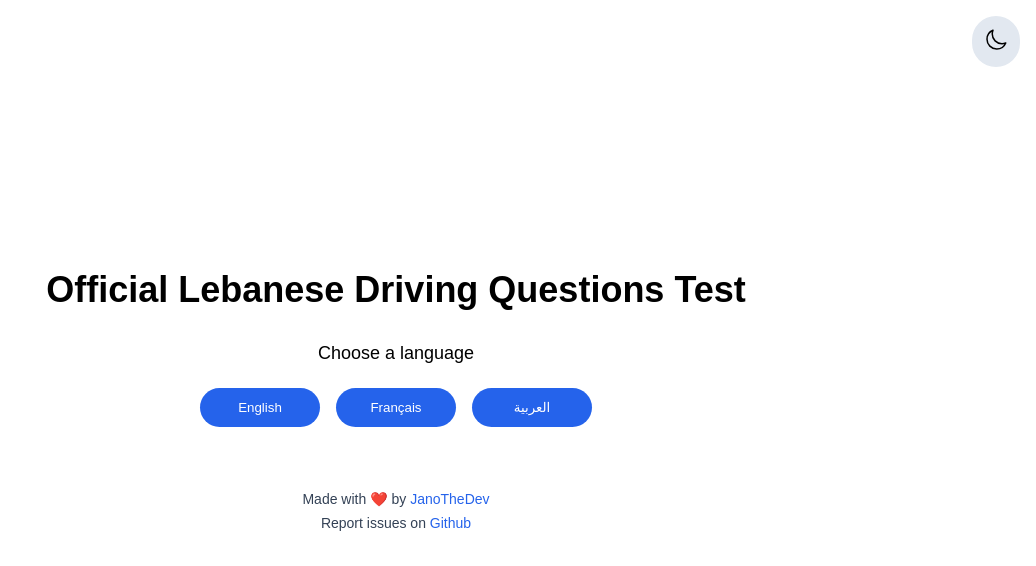
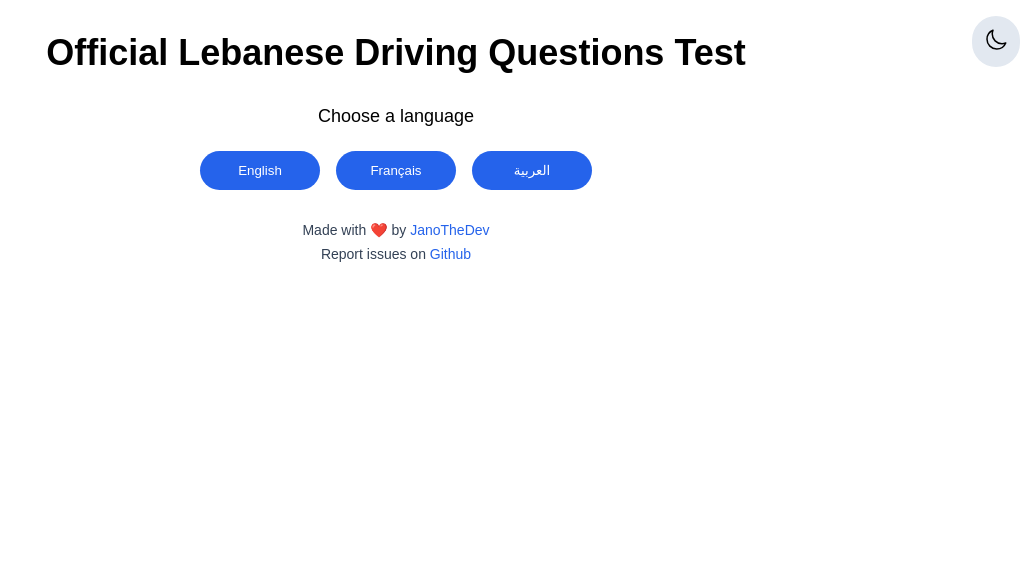
Before and after one commit to JanoTheDev/Lebanese-Driving-Test, a Next.js app: page / in a window 1280 px wide. Shown: the top 566 px of the page, without its empty margins (244-1280 px from the left). Built offline with nearby package versions, Linux system fonts and the light colour scheme.

Commit message:
Better design for the quiz

```diff
--- a/src/app/globals.css
+++ b/src/app/globals.css
@@ -33,9 +33,7 @@ body.dark {
   display: flex;
   flex-direction: column;
   align-items: center;
-  justify-content: center;
   padding: 2rem;
-  gap: 2rem;
 }
 
 .theme-toggle {
```
